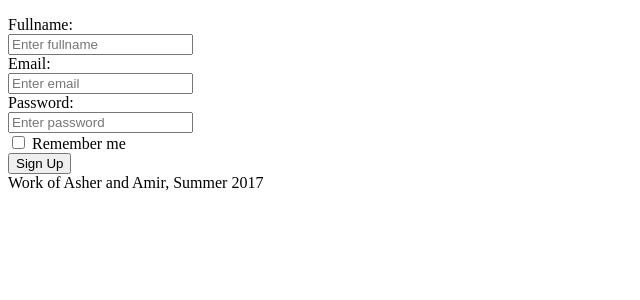
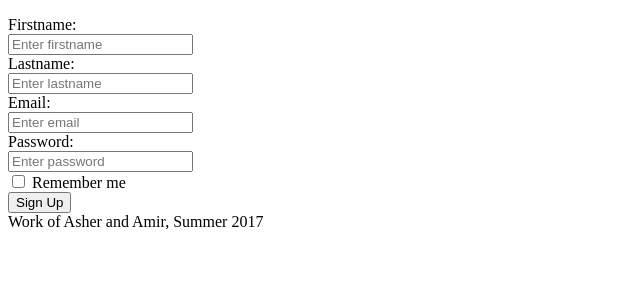
Before and after one commit to amir734jj/milwaukee-internationals-website, a Node project: template views/user/register.pug in a window 1280 px wide. Shown: the part 94-394 px from the top of the page, without its empty margins (0-640 px from the left). Run offline with Node 20 templates, Linux system fonts and the light colour scheme; the template is opened without the code that fills it, so the values that code supplies are empty.

Commit message:
undo user register

```diff
--- a/views/user/register.pug
+++ b/views/user/register.pug
@@ -3,9 +3,13 @@ extends ../layout
 block content
   form.form-horizontal(action="register" method="post")
     .form-group
-      label.control-label.col-sm-2(for='fullname') Fullname:
+      label.control-label.col-sm-2(for='firstname') Firstname:
       .col-sm-10
-        input#firstname.form-control(type='text', name='fullName', placeholder='Enter fullname', required)
+        input#firstname.form-control(type='text', name='firstName', placeholder='Enter firstname', required)
+    .form-group
+      label.control-label.col-sm-2(for='lastname') Lastname:
+      .col-sm-10
+        input#lastname.form-control(type='text', name='lastName', placeholder='Enter lastname', required)
     .form-group
       label.control-label.col-sm-2(for='email') Email:
       .col-sm-10
```
